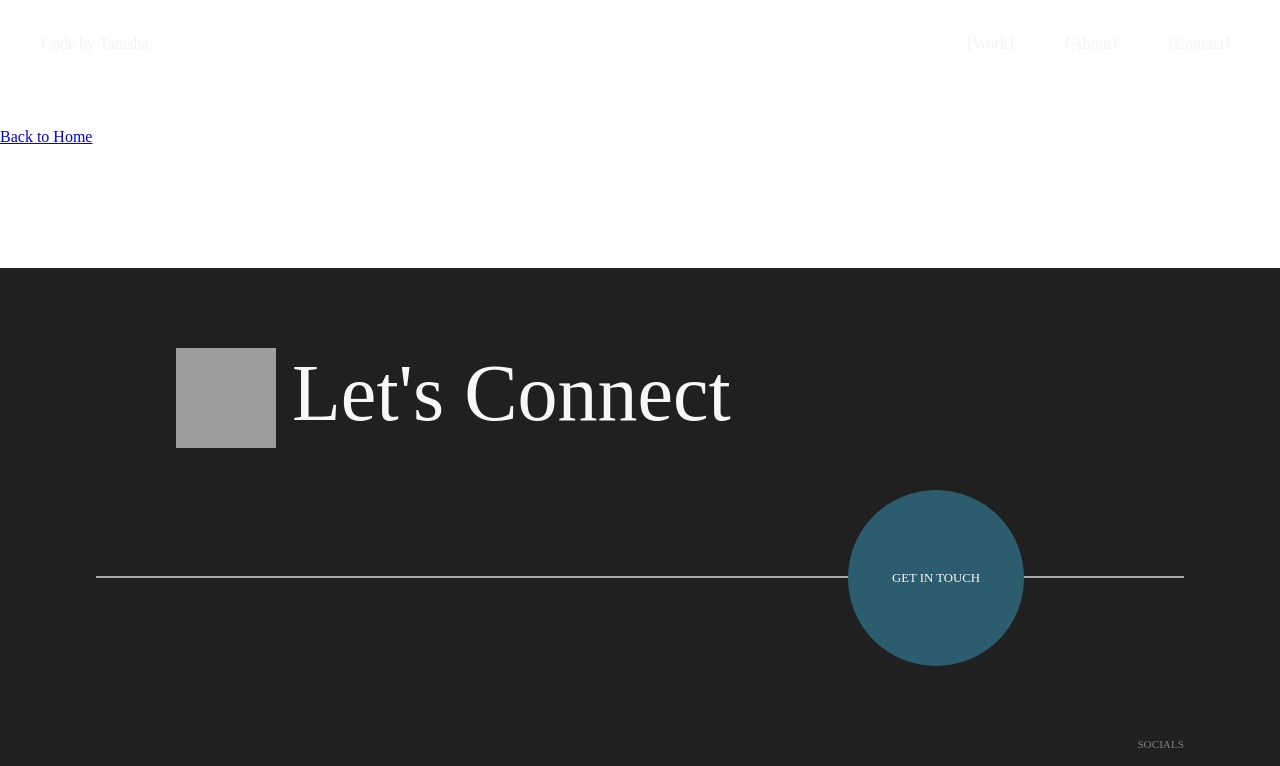
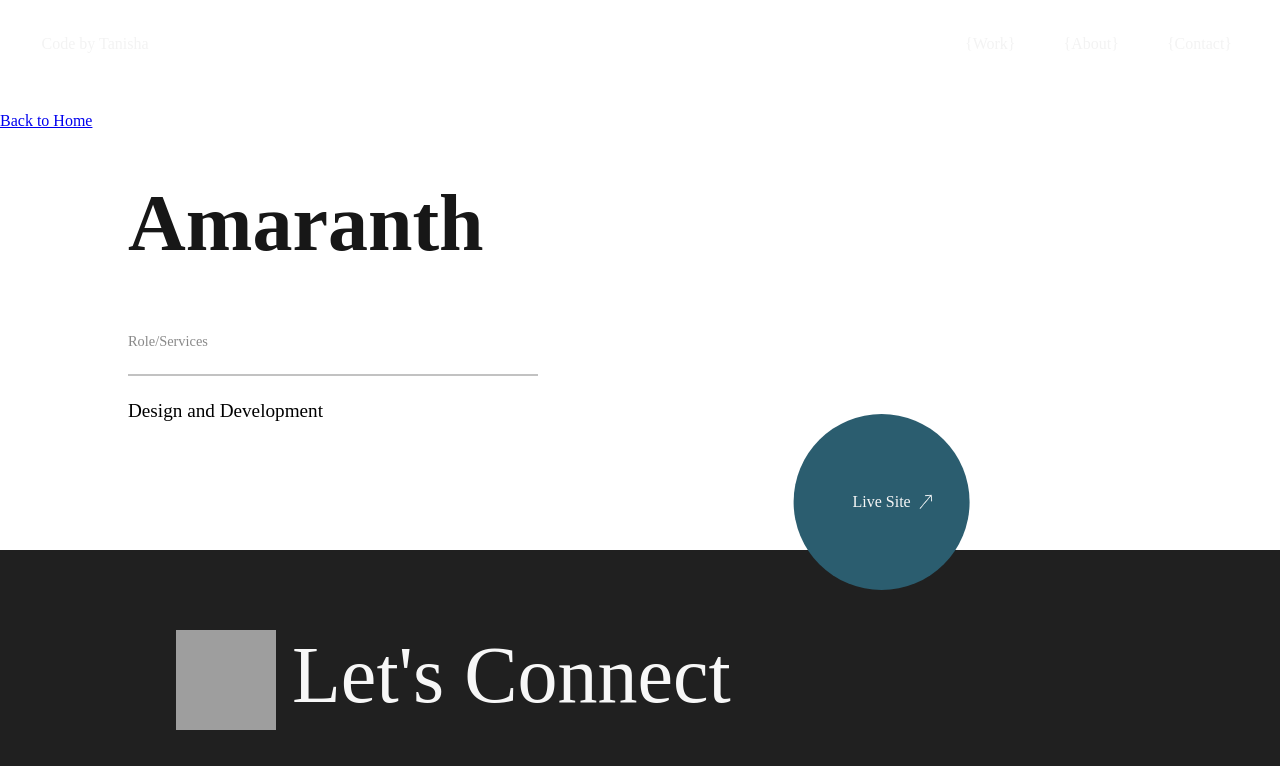
Before and after one commit to TanishaRampersad/My-Portfolio, a React (Create React App) app in the folder portfolio/: page /amaranth in a window 1280 px wide. Shown: the top 766 px of the page. Built offline with nearby package versions, Linux system fonts and the light colour scheme; grey boxes are pictures that could not be loaded; a web font is replaced by a local one.

Commit message:
Edited amaranth heading

```diff
--- a/portfolio/src/components/Amaranth.css
+++ b/portfolio/src/components/Amaranth.css
@@ -55,7 +55,7 @@
 }
 
 .home-link {
-   padding-top: 8rem;
+   padding-top: 7rem;
     color: rgb(96, 96, 96);
 }
 
@@ -66,3 +66,78 @@
 .amaranth .navigation {
     background-color: #060606; /* Custom navbar color for Amaranth page */
   }
+
+.heading{
+    width: 80%;
+    margin: 0 auto;
+    padding-top: 3rem;
+    padding-bottom: 8rem;
+}
+
+.heading hr{
+    width: 40%;
+    border: 0.01rem solid #89898983;
+}
+
+.heading h2{
+    font-size: 5rem;
+    font-weight: 600;
+    color:#171717;
+}
+
+.role{
+    padding-top: 4rem;
+}
+
+.role-heading{
+    color:#898989;
+    font-size: 0.9rem;
+}
+
+.horizontal-line{
+    padding-top: 1.5rem;
+}
+
+.role-text{
+    padding-top: 1.5rem;
+    font-size: 1.2rem;
+}
+
+.arrow{
+    width: 1.1rem;
+    position: absolute;
+    right: 20%;
+    transform: rotate(-50deg);
+    filter: invert(1);
+}
+
+
+.site{
+    width: 11rem;
+    height: 11rem;
+    border-radius: 50%;
+    background-color:  rgb(43, 93, 111);
+    /* background-color: rgb(219, 219, 219); */
+    color: rgb(247, 247, 247);
+    display: flex;
+    justify-content: center;
+    align-items: center;
+    text-align: center;
+    font-size: 1rem;
+    cursor: pointer;
+    transform: translateY(-50%);
+    position: relative;
+    z-index: 2;
+}
+
+.visit-site{
+    transform: translateX(-90%);
+    margin-top: 5rem;
+    /* transform: translateY(30%); */
+    padding-right: 5rem;
+    position: absolute;
+    cursor: pointer;
+    position: absolute;
+    right: 0;
+    z-index: 1;
+}
--- a/portfolio/src/components/Amaranth.js
+++ b/portfolio/src/components/Amaranth.js
@@ -2,6 +2,7 @@ import { useEffect } from "react"
 import { HashLink as Link} from 'react-router-hash-link';
 //import gsap from 'gsap';
 import './Amaranth.css'
+import arrow from '../images/right-arrow (1).png'
 //import { ScrollTrigger } from 'gsap/ScrollTrigger';
 
 
@@ -17,6 +18,25 @@ export default function Amaranth() {
                 </Link>
             </section>
 
+
+            <section className="heading">
+                <h2>Amaranth</h2>
+
+                <div className="role">
+                    <p className="role-heading">Role/Services</p>
+
+                    <div className="horizontal-line">
+                        <hr/>
+                    </div>
+                    <p className="role-text">Design and Development</p>
+                </div>
+
+
+                <div className="visit-site">
+                    <div className="site">Live Site<img className="arrow" src={arrow}alt='arrow'/></div>
+                </div>
+            </section>
+
         </div>
     )
 }
```
Also changed, not shown: portfolio/src/images/right-arrow (1).png (added).
